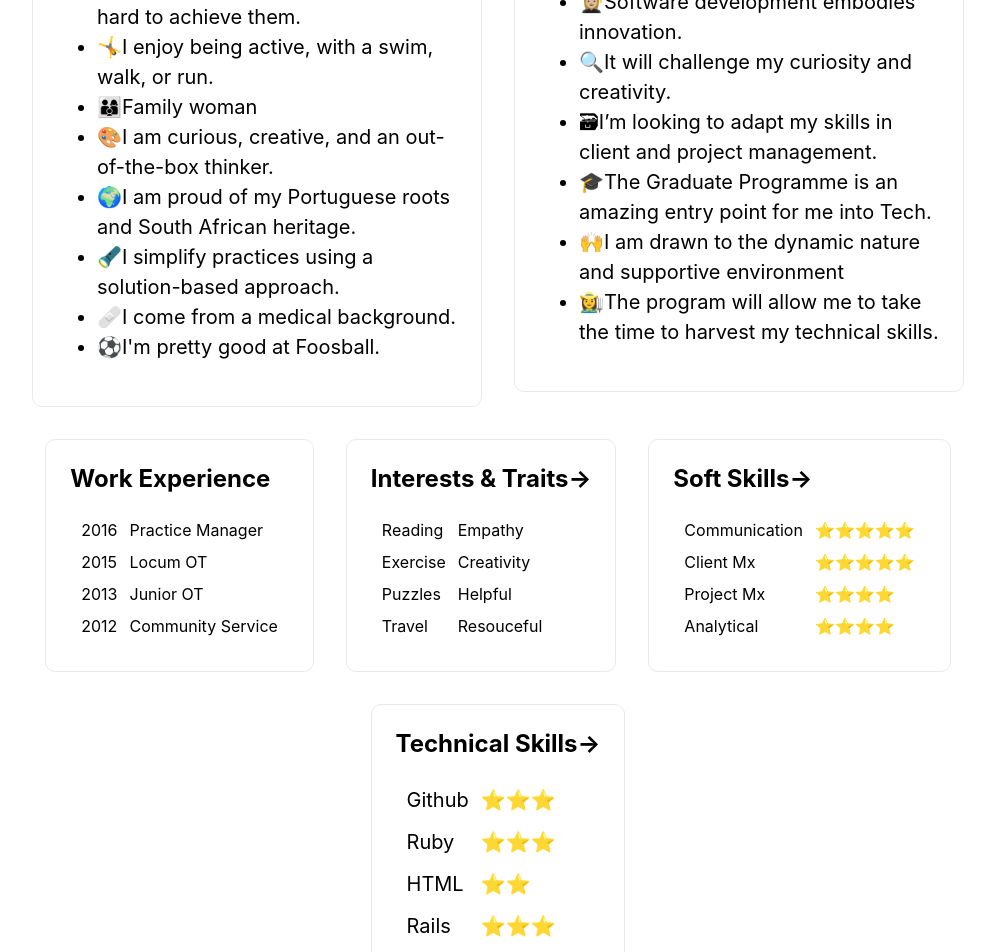
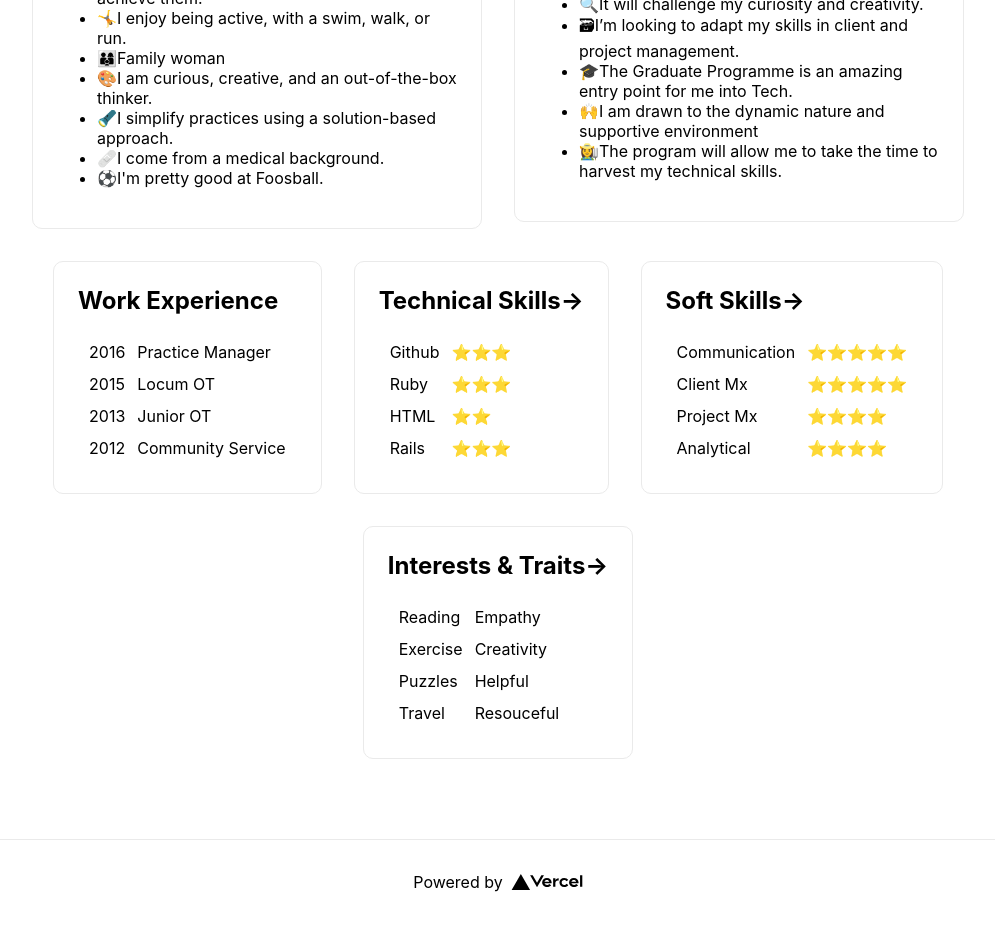
Before and after one commit to Daniela-hash/sovtech-daniela, a Next.js app: page / in a window 1280 px wide. Shown: the part 420-1372 px from the top of the page, without its empty margins (142-1137 px from the left). After the commit the page ends 1344 px from the top, so only its background shows below. Built offline with nearby package versions, Linux system fonts and the light colour scheme.

Commit message:
Correct Errors

```diff
--- a/pages/index.js
+++ b/pages/index.js
@@ -22,28 +22,19 @@ export default function Home() {
         <div className={styles.grid}>
           <a href="/who" className={styles.card}>
             <h2>The WHO&rarr;</h2>
-            <p>
             <ul>
               <li>🥅I set goals for myself and work hard to achieve them.</li>
               <li>🤸I enjoy being active, with a swim, walk, or run.</li>
               <li>👨‍👩‍👦Family woman</li>
-                <li>
-                  🎨I am curious, creative, and an out-of-the-box thinker.
-                </li>
-                <li>
-                  🌍I am proud of my Portuguese roots and South African
-                  heritage.{" "}
-                </li>
+              <li>🎨I am curious, creative, and an out-of-the-box thinker.</li>
               <li>🔦I simplify practices using a solution-based approach.</li>
               <li>🩹I come from a medical background.</li>
               <li>⚽I'm pretty good at Foosball.</li>
             </ul>
-            </p>
           </a>
 
-          <a href="https://nextjs.org/learn" className={styles.card}>
+          <a href="/why" className={styles.card}>
             <h2>The WHY&rarr;</h2>
-            <p>
             <ul>
               <li>👩🏼‍🎓Software development embodies innovation.</li>
               <li>🔍It will challenge my curiosity and creativity.</li>
@@ -63,11 +54,12 @@ export default function Home() {
                 technical skills.
               </li>
             </ul>
-            </p>
           </a>
+
           <a href="https://nextjs.org/learn" className={styles.card}>
             <h2>Work Experience</h2>
             <table cellSpacing="10">
+              <tbody>
                 <tr>
                   <td>2016</td>
                   <td>Practice Manager</td>
@@ -84,12 +76,63 @@ export default function Home() {
                   <td>2012</td>
                   <td>Community Service </td>
                 </tr>
+              </tbody>
+            </table>
+          </a>
+
+          <a href="https://nextjs.org/learn" className={styles.card}>
+            <h2>Technical Skills&rarr;</h2>
+            <table cellSpacing="10">
+              <tbody>
+              <tr>
+                <td>Github</td>
+                <td>⭐⭐⭐</td>
+              </tr>
+              <tr>
+                <td>Ruby</td>
+                <td>⭐⭐⭐</td>
+              </tr>
+              <tr>
+                <td>HTML</td>
+                <td>⭐⭐</td>
+              </tr>
+              <tr>
+                <td>Rails</td>
+                <td>⭐⭐⭐</td>
+              </tr>
+              </tbody>
+            </table>
+          </a>
+
+
+          <a href="https://nextjs.org/learn" className={styles.card}>
+            <h2>Soft Skills&rarr;</h2>
+            <table cellSpacing="10">
+              <tbody>
+              <tr>
+                <td>Communication</td>
+                <td>⭐⭐⭐⭐⭐</td>
+              </tr>
+              <tr>
+                <td>Client Mx</td>
+                <td>⭐⭐⭐⭐⭐</td>
+              </tr>
+              <tr>
+                <td>Project Mx</td>
+                <td>⭐⭐⭐⭐</td>
+              </tr>
+              <tr>
+                <td>Analytical</td>
+                <td>⭐⭐⭐⭐</td>
+              </tr>
+              </tbody>
             </table>
           </a>
 
           <a href="https://nextjs.org/learn" className={styles.card}>
             <h2>Interests & Traits&rarr;</h2>
             <table cellSpacing="10">
+              <tbody>
                 <tr>
                   <td>Reading</td>
                   <td>Empathy</td>
@@ -106,53 +149,8 @@ export default function Home() {
                   <td>Travel</td>
                   <td>Resouceful</td>
                 </tr>
+              </tbody>
             </table>
-          </a>
-
-          <a href="https://nextjs.org/learn" className={styles.card}>
-            <h2>Soft Skills&rarr;</h2>
-              <table cellSpacing="10">
-                <tr>
-                  <td>Communication</td>
-                  <td>⭐⭐⭐⭐⭐</td>
-                </tr>
-                <tr>
-                  <td>Client Mx</td>
-                  <td>⭐⭐⭐⭐⭐</td>
-                </tr>
-                <tr>
-                  <td>Project Mx</td>
-                  <td>⭐⭐⭐⭐</td>
-                </tr>
-                <tr>
-                  <td>Analytical</td>
-                  <td>⭐⭐⭐⭐</td>
-                </tr>
-              </table>
-          </a>
-
-          <a href="https://nextjs.org/learn" className={styles.card}>
-            <h2>Technical Skills&rarr;</h2>
-            <p>
-              <table cellSpacing="10">
-                <tr>
-                  <td>Github</td>
-                  <td>⭐⭐⭐</td>
-                </tr>
-                <tr>
-                  <td>Ruby</td>
-                  <td>⭐⭐⭐</td>
-                </tr>
-                <tr>
-                  <td>HTML</td>
-                  <td>⭐⭐</td>
-                </tr>
-                <tr>
-                  <td>Rails</td>
-                  <td>⭐⭐⭐</td>
-                </tr>
-              </table>
-            </p>
           </a>
         </div>
       </main>
--- a/pages/who.js
+++ b/pages/who.js
@@ -15,7 +15,9 @@ export default function Home() {
         <h1>The Who</h1>
         <br/>
         <br/>
-        <p>Seems like you would want to know a little more than that little blurb</p>
+        <p>Seems like you would want to know a little more than that little blurb
+            <br/>
+        </p>
       </main>
     </div>
   );
--- a/styles/Home.module.css
+++ b/styles/Home.module.css
@@ -57,7 +57,7 @@
 }
 
 .code {
-  background: #fafafa;
+  background: #ffffff;
   border-radius: 5px;
   padding: 0.75rem;
   font-size: 1.1rem;
```
Also changed, not shown: pages/why.js (+22 -0 lines). Lines whose indentation alone changed are shown as unchanged.
